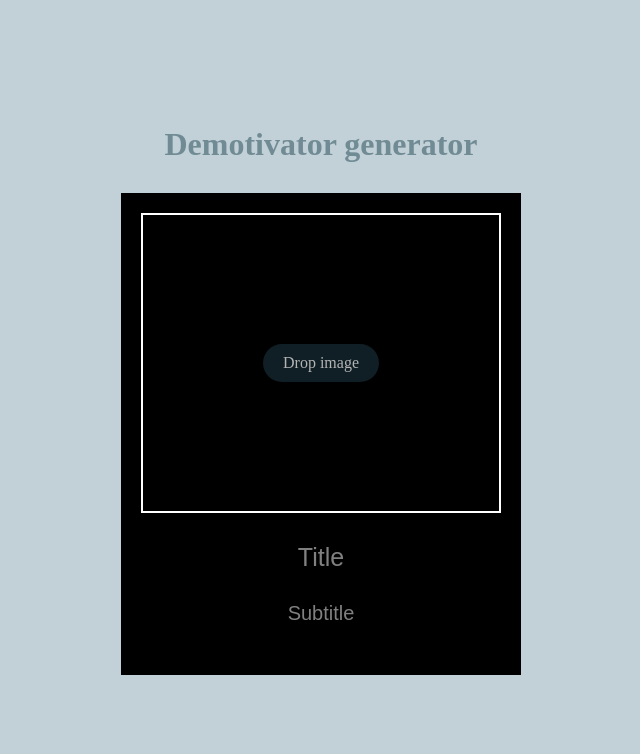
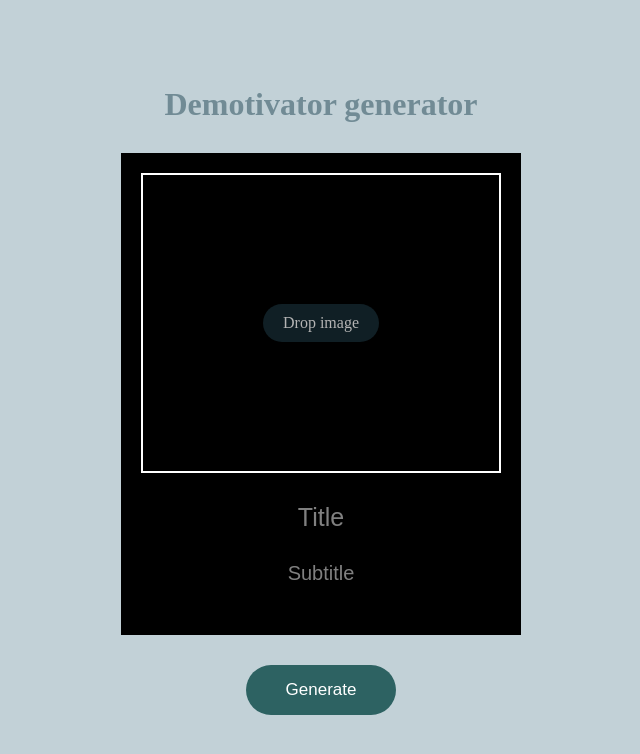
Before and after one commit to denischagin/demotivator-generator, an Angular app: page / in a window 1280 px wide. Shown: the top 754 px of the page, without its empty margins (319-959 px from the left). Built offline with nearby package versions, Linux system fonts and the light colour scheme.

Commit message:
feat: add button generate, handle image select, display selected file

```diff
--- a/src/components/demotivator/demotivator.component.html
+++ b/src/components/demotivator/demotivator.component.html
@@ -1,21 +1,24 @@
-<div class="demotivator">
+<form [formGroup]="form" (submit)="submit()" class="demotivator">
   <h1 class="demotivator__heading">Demotivator generator</h1>
 
-  <form class="demotivator__wrapper" [formGroup]="form" (submit)="submit()">
+  <div class="demotivator__wrapper">
     <div class="demotivator__img">
       <p *ngIf="dragStatus === 'enter'" class="demotivator__img-drop">
         Drop your image every where
       </p>
       <label class="demotivator__img-drop" *ngIf="dragStatus !== 'enter'">
         Drop image
-        <input type="file"/>
+        <input type="file" (change)="onFileChange($event)"/>
       </label>
+      <p *ngIf="loadedFile as file" class="demotivator__text">
+        <strong>({{ file.name }})</strong> selected
+      </p>
     </div>
     <input class="demotivator__input demotivator__title" placeholder="Title" formControlName="text1"/>
 
     <input class="demotivator__input demotivator__subtitle" placeholder="Subtitle" formControlName="text2"/>
+  </div>
 
-    <button type="submit" hidden></button>
-  </form>
+  <button type="submit" class="demotivator__submit">Generate</button>
 
-</div>
+</form>
--- a/src/components/demotivator/demotivator.component.scss
+++ b/src/components/demotivator/demotivator.component.scss
@@ -22,6 +22,7 @@
   }
 
   &__img-drop {
+    border: none;
     background: rgba(55, 105, 124, 0.3);
     padding: 10px 20px;
     color: #b4b4b4;
@@ -39,6 +40,8 @@
 
   &__img {
     display: flex;
+    flex-direction: column;
+    gap: 5px;
     align-items: center;
     justify-content: center;
     width: 100%;
@@ -51,6 +54,11 @@
     display: flex;
     flex-direction: column;
     align-items: center;
+  }
+
+  &__text {
+    color: white;
+    text-align: center;
   }
 
   &__title {
@@ -72,6 +80,17 @@
     &::placeholder {
       color: gray
     }
+  }
 
+  &__submit {
+    margin-top: 30px;
+    color: white;
+    cursor: pointer;
+    padding: 15px 30px;
+    min-width: 150px;
+    background: #2d6262;
+    border-radius: 30px;
+    border: none;
+    font-size: 17px;
   }
 }
--- a/src/components/demotivator/demotivator.component.ts
+++ b/src/components/demotivator/demotivator.component.ts
@@ -32,7 +32,6 @@ export class DemotivatorComponent implements OnInit {
     this.dragStatus = status
   }
 
-
   handleFileLoad(file: File) {
     this.loadedFile = file
   }
@@ -46,6 +45,15 @@ export class DemotivatorComponent implements OnInit {
     e.preventDefault();
     this.changeDragStatus('leave')
   };
+
+  download(blobFile: Blob) {
+    console.log(blobFile)
+    let a = document.createElement("a");
+    let file = new Blob([blobFile], {type: 'image/svg+xml'});
+    a.href = URL.createObjectURL(file);
+    a.download = "demotivator.svg";
+    a.click();
+  }
 
   handleDrop = (e: DragEvent) => {
     e.preventDefault();
@@ -63,8 +71,7 @@ export class DemotivatorComponent implements OnInit {
   };
 
   submit() {
-    console.log(this.loadedFile)
-    if (!this.loadedFile) return
+    if (!this.loadedFile) return alert('No file selected')
 
     const newFormData = new FormData();
     newFormData.append('file', this.loadedFile);
@@ -80,13 +87,15 @@ export class DemotivatorComponent implements OnInit {
       .subscribe((data) => this.download(data))
   }
 
-  download(blobFile: Blob) {
-    let a = document.createElement("a");
-    let file = new Blob([blobFile], {type: 'image/svg+xml'});
-    a.href = URL.createObjectURL(file);
-    a.download = "demotivator.svg";
-    a.click();
+  onFileChange(event: Event) {
+    const input = event.target as HTMLInputElement
+
+    const file = input.files?.[0]
+    if (!file) return alert('No file selected')
+
+    this.handleFileLoad(file)
   }
+
 
   ngOnInit() {
     document.addEventListener('dragenter', this.handleDragEnter.bind(this));
--- a/src/services/demotivator.service.ts
+++ b/src/services/demotivator.service.ts
@@ -25,4 +25,6 @@ export class DemotivatorService {
       responseType: 'blob',
     })
   }
+
+
 }
```
